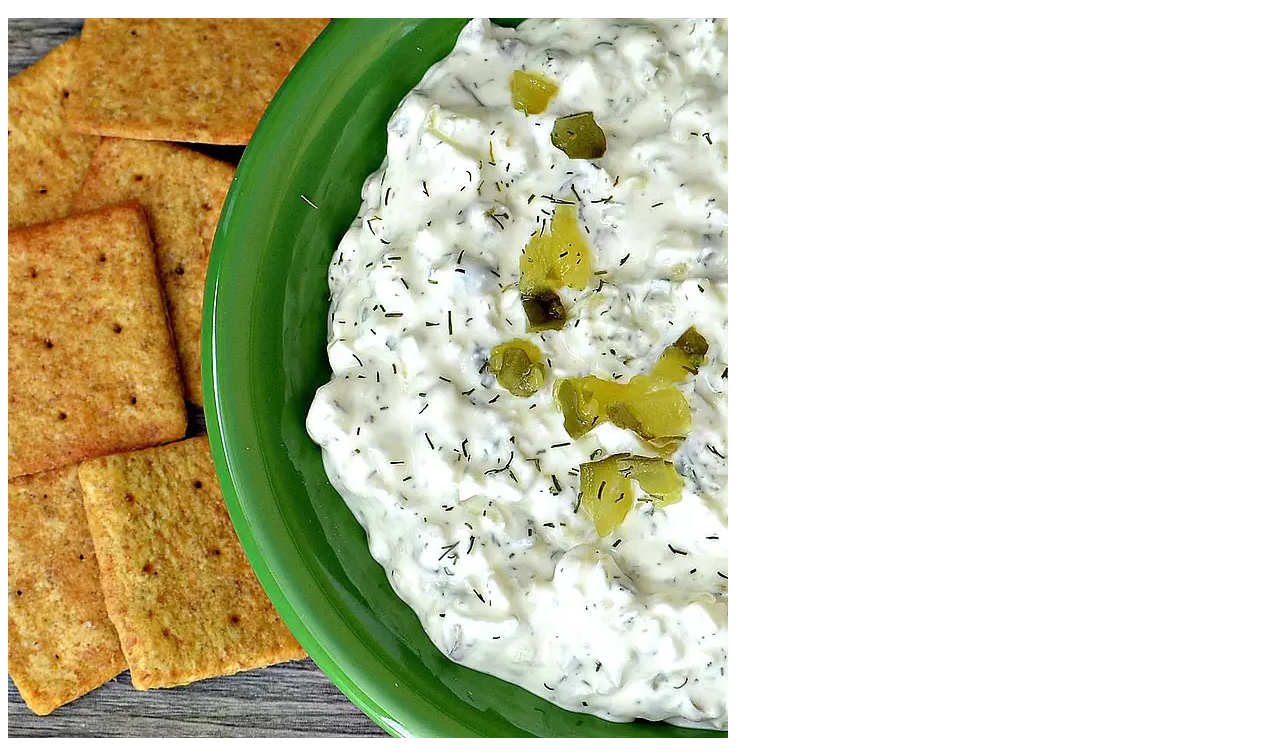
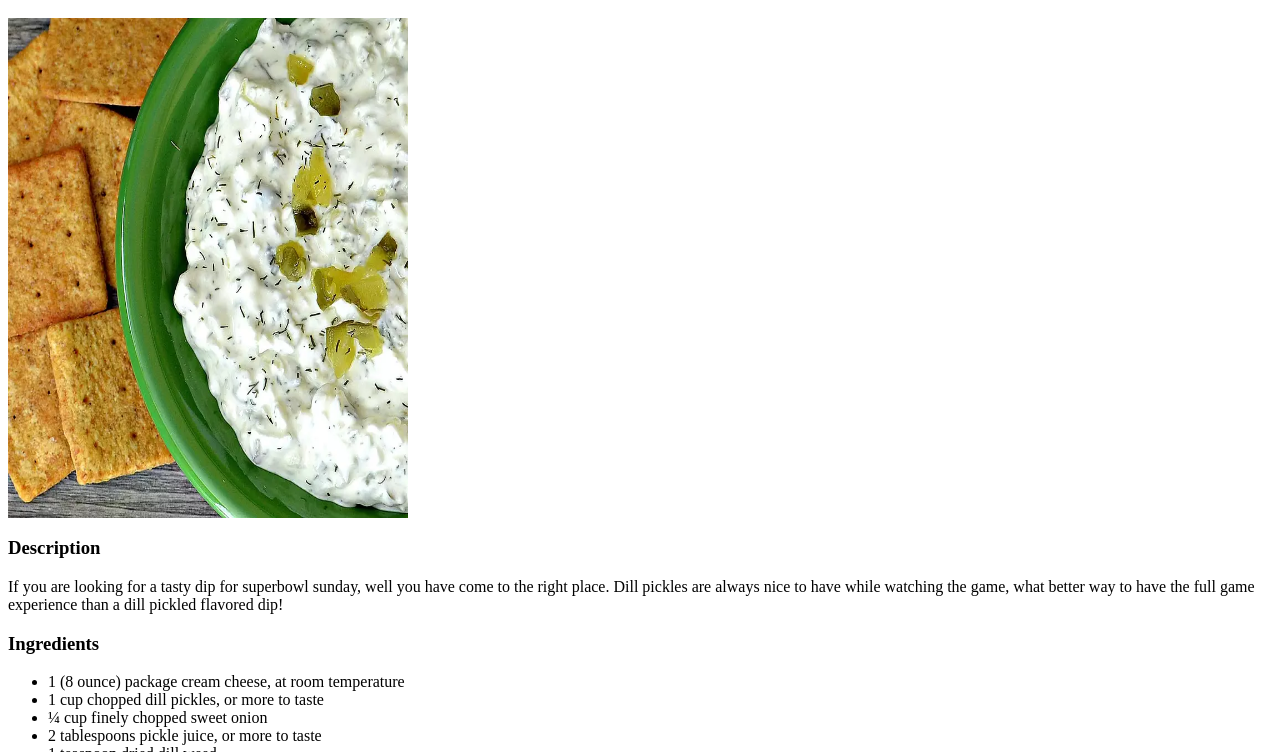
Before and after one commit to Evans-707/odin-recipes, a plain HTML site: page recipes/dill-pickle-dip.html in a window 1280 px wide. Shown: the part 48-800 px from the top of the page. Drawn offline with Linux system fonts and the light colour scheme.

Commit message:
decreased image size to fit the page better

```diff
--- a/recipes/dill-pickle-dip.html
+++ b/recipes/dill-pickle-dip.html
@@ -1,5 +1,7 @@
 <h1>Dill Pickle Dip</h1>
-<img src="../images/dip.jpg" alt="Dill Pickle Dip">
+<img src="../images/dip.jpg" alt="Dill Pickle Dip"
+    width="400"
+    height="500"/>
 
 <div>
     <h3>Description</h3>
```
